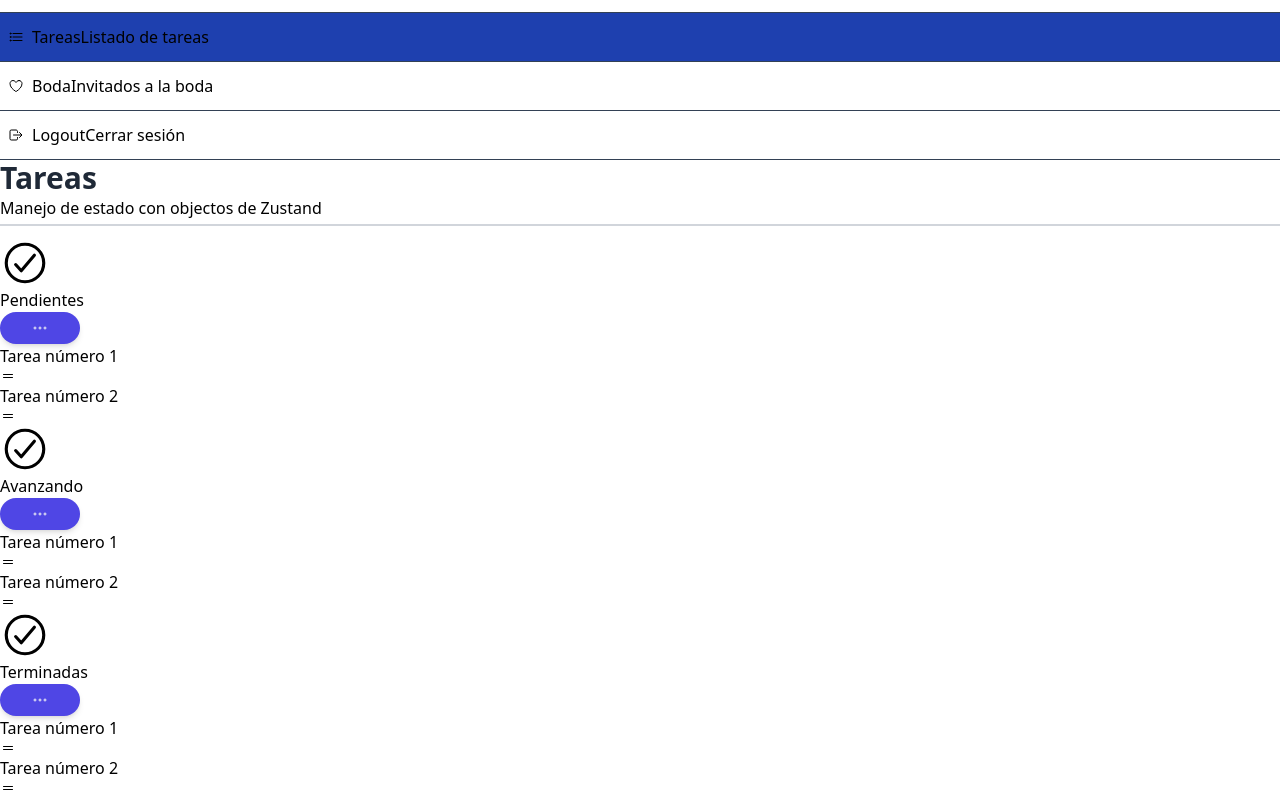
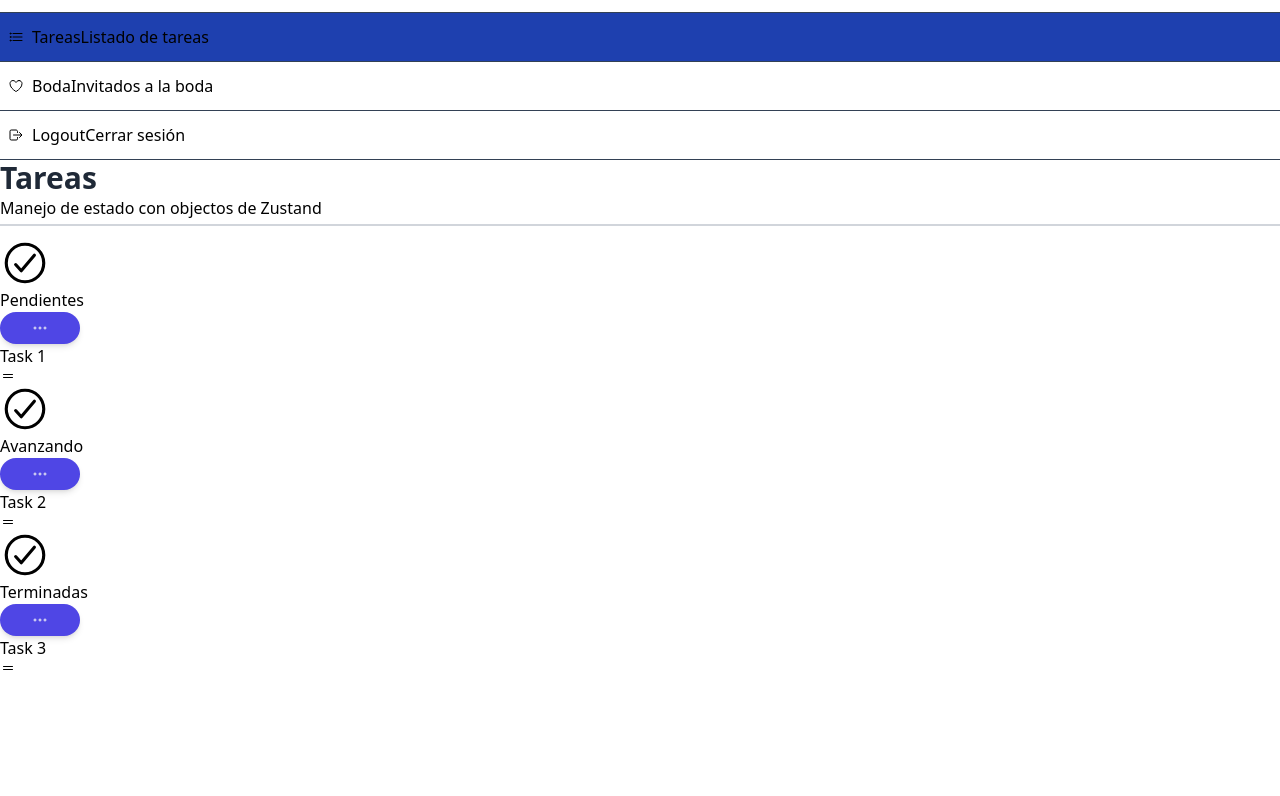
Before and after one commit to willjean29/react-zustand, a React (Vite) app: page /dashboard/tasks in a window 1280 px wide. Shown: the part 542-1338 px from the top of the page. After the commit the page ends 1218 px from the top, so only its background shows below. Built offline with nearby package versions, Linux system fonts and the light colour scheme; no server answers.

Commit message:
tasks: add storage

```diff
--- a/src/components/jira/JiraTasks.tsx
+++ b/src/components/jira/JiraTasks.tsx
@@ -1,63 +1,44 @@
-import { IoCheckmarkCircleOutline, IoEllipsisHorizontalOutline, IoReorderTwoOutline } from 'react-icons/io5';
+import { IoCheckmarkCircleOutline, IoEllipsisHorizontalOutline, IoReorderTwoOutline } from "react-icons/io5";
+import { Task, TaskStatus } from "../../interfaces";
 
 interface Props {
   title: string;
-  value: 'pending' | 'in-progress' | 'done';
+  value: TaskStatus;
+  tasks: Task[];
 }
 
-
-export const JiraTasks = ({ title }: Props) => {
+export const JiraTasks = ({ title, tasks }: Props) => {
   return (
     <div className="!text-black relative flex flex-col rounded-[20px]  bg-white bg-clip-border shadow-3xl shadow-shadow-500  w-full !p-4 3xl:p-![18px]">
-
-
-      {/* Task Header */ }
+      {/* Task Header */}
       <div className="relative flex flex-row justify-between">
-
         <div className="flex items-center justify-center">
-
           <div className="flex h-9 w-9 items-center justify-center rounded-full bg-indigo-100">
             <span className="flex justify-center items-center h-6 w-6 text-brand-500">
-              <IoCheckmarkCircleOutline style={ { fontSize: '50px' } } />
+              <IoCheckmarkCircleOutline style={{ fontSize: "50px" }} />
             </span>
           </div>
 
-          <h4 className="ml-4 text-xl font-bold text-navy-700">{ title }</h4>
+          <h4 className="ml-4 text-xl font-bold text-navy-700">{title}</h4>
         </div>
 
         <button>
           <IoEllipsisHorizontalOutline />
         </button>
-
       </div>
 
-      {/* Task Items */ }
+      {/* Task Items */}
       <div className="h-full w-full">
-
-        <div className="mt-5 flex items-center justify-between p-2">
-          <div className="flex items-center justify-center gap-2">
-            <p className="text-base font-bold text-navy-700">
-              Tarea número 1
-            </p>
+        {tasks.map((task) => (
+          <div key={task.id} className="mt-5 flex items-center justify-between p-2">
+            <div className="flex items-center justify-center gap-2">
+              <p className="text-base font-bold text-navy-700">{task.title}</p>
+            </div>
+            <span className=" h-6 w-6 text-navy-700 cursor-pointer">
+              <IoReorderTwoOutline />
+            </span>
           </div>
-          <span className=" h-6 w-6 text-navy-700 cursor-pointer">
-            <IoReorderTwoOutline />
-          </span>
-        </div>
-
-        <div className="mt-5 flex items-center justify-between p-2">
-          <div className="flex items-center justify-center gap-2">
-            <p className="text-base font-bold text-navy-700">
-              Tarea número 2
-            </p>
-          </div>
-          <span className=" h-6 w-6 text-navy-700 cursor-pointer">
-            <IoReorderTwoOutline />
-          </span>
-        </div>
-
-
-
+        ))}
       </div>
     </div>
   );
--- /dev/null
+++ b/src/interfaces/index.ts
@@ -0,0 +1 @@
+export * from "./task.interface";
--- a/src/pages/02-objects/JiraPage.tsx
+++ b/src/pages/02-objects/JiraPage.tsx
@@ -1,6 +1,10 @@
-import { JiraTasks } from '../../components';
+import { JiraTasks } from "../../components";
+import { useTaskStore } from "../../stores";
 
 export const JiraPage = () => {
+  const pendingTasks = useTaskStore((state) => state.getTasksByStatus("open"));
+  const inProgressTasks = useTaskStore((state) => state.getTasksByStatus("in-progress"));
+  const doneTasks = useTaskStore((state) => state.getTasksByStatus("done"));
   return (
     <>
       <h1>Tareas</h1>
@@ -8,19 +12,12 @@ export const JiraPage = () => {
       <hr />
 
       <div className="grid grid-cols-1 md:grid-cols-3 gap-4">
+        <JiraTasks title="Pendientes" value="open" tasks={pendingTasks} />
 
-          <JiraTasks title='Pendientes' value='pending' />
+        <JiraTasks title="Avanzando" value="in-progress" tasks={inProgressTasks} />
 
-          <JiraTasks title='Avanzando' value='in-progress' />
-
-          <JiraTasks title='Terminadas' value='done' />
-
+        <JiraTasks title="Terminadas" value="done" tasks={doneTasks} />
       </div>
-
-
-
-
-
     </>
   );
 };
--- a/src/stores/index.ts
+++ b/src/stores/index.ts
@@ -1,3 +1,4 @@
 export * from "./bears/bears.store";
 export * from "./person/person.store";
 export * from "./storages/session.storage";
+export * from "./tasks/task.storage";
--- a/src/stores/person/person.store.ts
+++ b/src/stores/person/person.store.ts
@@ -1,7 +1,7 @@
 import { create, StateCreator } from "zustand";
 import { persist, devtools } from "zustand/middleware";
 // import { customSessionStorage } from "../storages/session.storage";
-import { customFirebaseStorage } from "../storages/firebase.storage";
+// import { customFirebaseStorage } from "../storages/firebase.storage";
 // import { logger } from "../middlewares/logger.midleware";
 
 interface PersonState {
@@ -25,7 +25,7 @@ export const usePersonStore = create<PersonState & PersonActions>()(
     persist(personStore, {
       name: "person-store",
       // storage: customSessionStorage
-      storage: customFirebaseStorage,
+      // storage: customFirebaseStorage,
     })
   )
   // )
--- /dev/null
+++ b/src/stores/tasks/task.storage.ts
@@ -0,0 +1,37 @@
+import { StateCreator } from "zustand";
+import { Task, TaskStatus } from "../../interfaces";
+import { create } from "zustand";
+
+export interface TaskState {
+  tasks: Record<string, Task>;
+}
+
+export interface TaskActions {
+  getTasksByStatus: (status: TaskStatus) => Task[];
+}
+
+const taskStore: StateCreator<TaskState & TaskActions> = (set, get) => ({
+  tasks: {
+    "1": {
+      id: "1",
+      title: "Task 1",
+      status: "open",
+    },
+    "2": {
+      id: "2",
+      title: "Task 2",
+      status: "in-progress",
+    },
+    "3": {
+      id: "3",
+      title: "Task 3",
+      status: "done",
+    },
+  },
+  getTasksByStatus(status: string): Task[] {
+    const tasks = get().tasks;
+    return Object.values(tasks).filter((task) => task.status === status);
+  },
+});
+
+export const useTaskStore = create<TaskState & TaskActions>()(taskStore);
```
Also changed, not shown: src/interfaces/task.interface.ts (added, +7 -0 lines).
